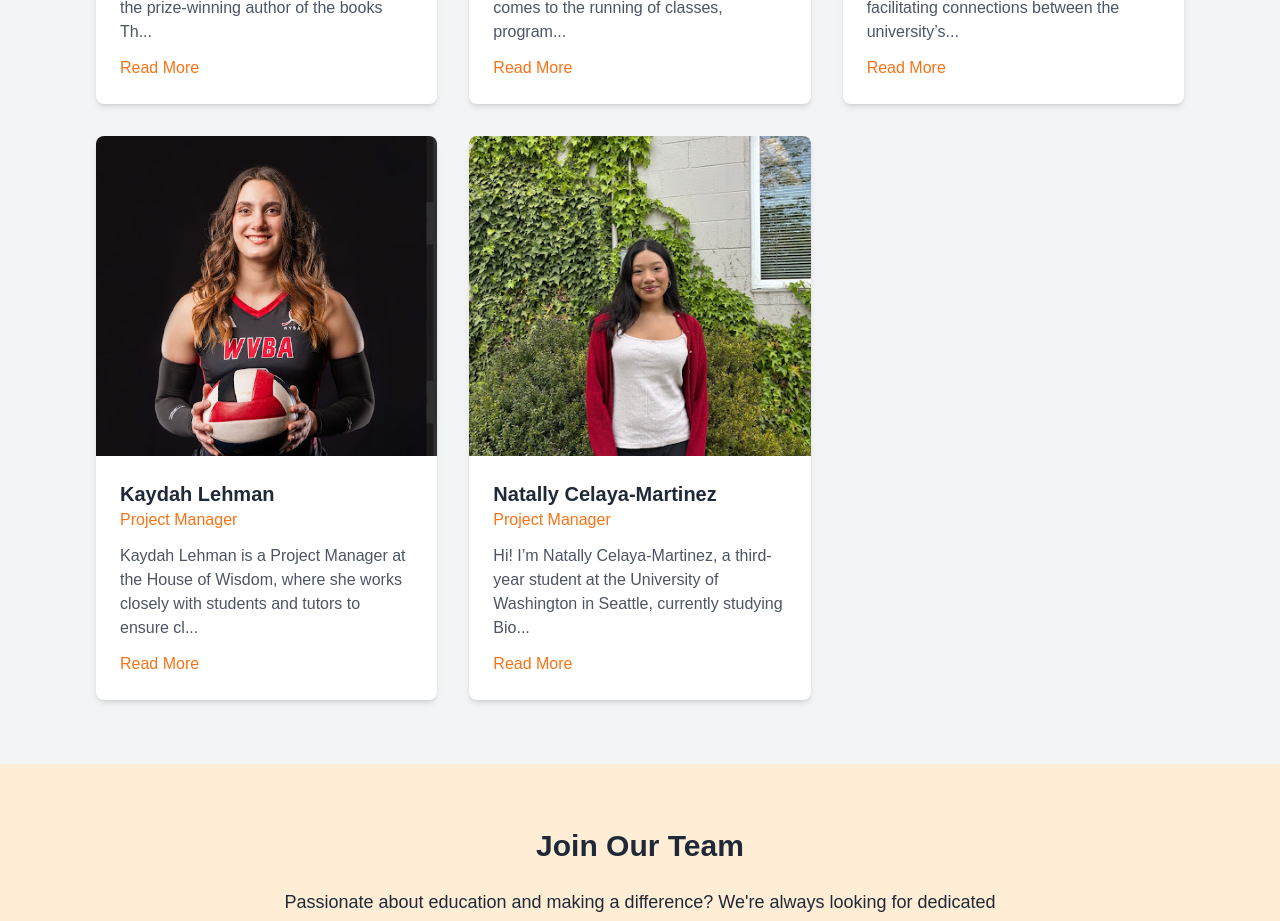
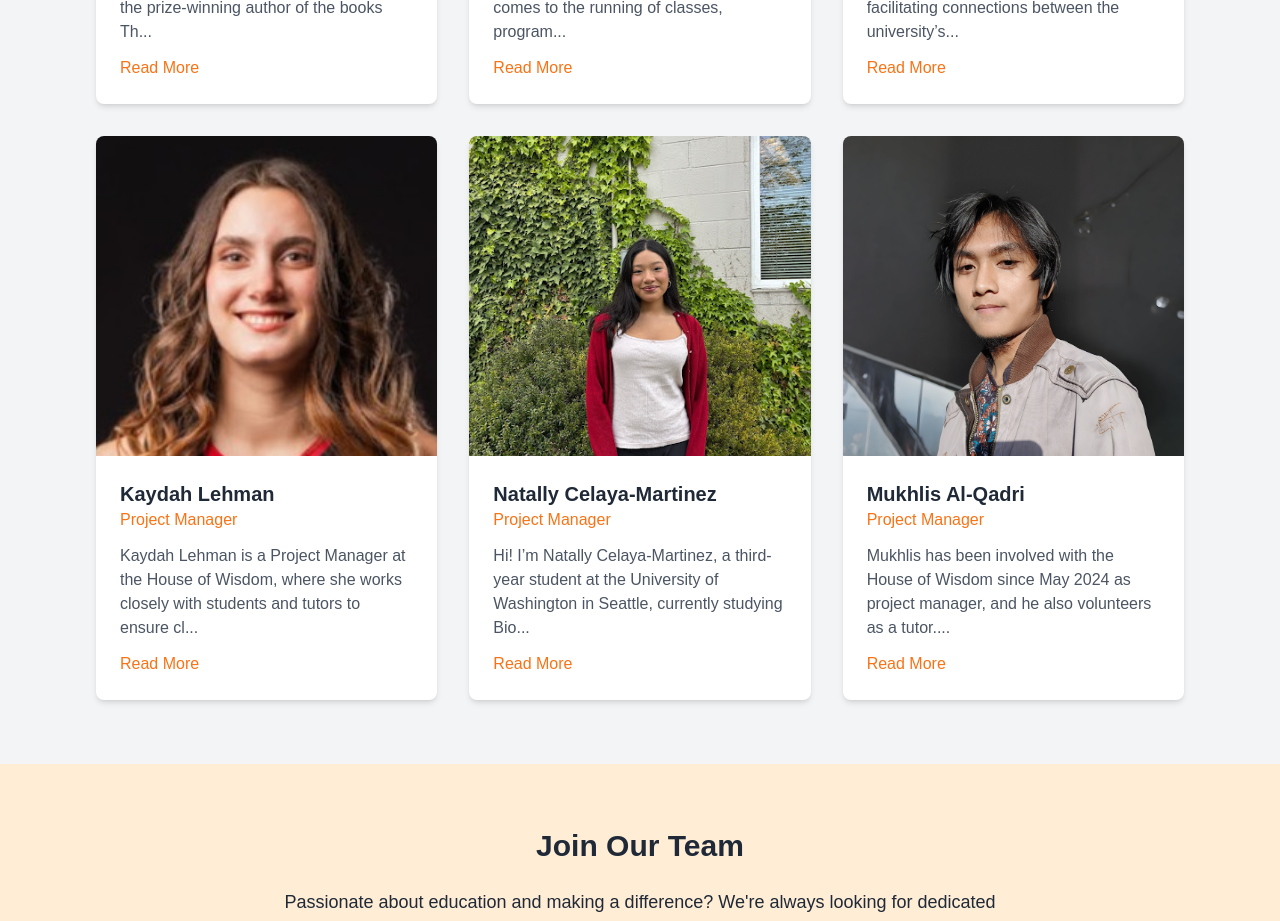
Before and after one commit to HouseOfWisdomProject/liveSiteHOW, a Next.js app in the folder houseofwisdom-website/: page /TeamPage in a window 1280 px wide. Shown: the part 1760-2681 px from the top of the page. Built offline with nearby package versions, Linux system fonts and the light colour scheme.

Commit message:
Mukhlis + Kaydah pic

```diff
--- a/houseofwisdom-website/src/app/TeamPage/page.jsx
+++ b/houseofwisdom-website/src/app/TeamPage/page.jsx
@@ -59,6 +59,13 @@ const teamMembers = [
     role: "Project Manager",
     image: "/team/natallycelaya.jpg",
     bio:"Hi! I’m Natally Celaya-Martinez, a third-year student at the University of Washington in Seattle, currently studying Biology (Physiology). I deeply enjoy being a part of the House of Wisdom team, as it allows me to engage with my community in meaningful ways while supporting the mission of accessible education. As a student on the pre-med track, I'm passionate about becoming a physician that supports health equity and uplifting underrepresented voices, and I’m grateful that House of Wisdom gives me the opportunity to align with these values. "
+  },
+  {
+    id:8,
+    name: "Mukhlis Al-Qadri",
+    role: "Project Manager",
+    image: "/team/mukhlis.jpg",
+    bio: "Mukhlis has been involved with the House of Wisdom since May 2024 as project manager, and he also volunteers as a tutor.He is currently taking undergraduate in Edmonds College. He is pursuing a degree in aeronautical engineering, where he hopes to achieve his dream and propagate the aeronautical industry in his country. He is also working part-time in campus as IT Staff. He loves being involved in his community and is passionate about helping those around him. In his free time, he enjoys drawing and reading books."
   }
 ];
 
@@ -101,7 +108,6 @@ const TeamMemberCard = ({ member }) => {
 const TeamPage = () => {
   return (
     <div className="bg-gray-100 text-gray-800">
-      {/* Hero Section with Shaded Translucent Background */}
       <section
         className="bg-cover bg-center py-32 relative"
         style={{
@@ -109,7 +115,6 @@ const TeamPage = () => {
         }}
       >
         <div className="absolute inset-0 bg-black opacity-50"></div>{" "}
-        {/* Overlay for translucency */}
         <div className="max-w-6xl mx-auto px-4 sm:px-6 lg:px-8 text-center relative z-10">
           <h1 className="text-4xl font-bold text-white mb-4">Our Team</h1>
           <p className="text-lg text-white mb-8">
```
Also changed, not shown: houseofwisdom-website/public/team/kaydahlehmanjpg.jpg, houseofwisdom-website/public/team/mukhlis.jpg (added).
